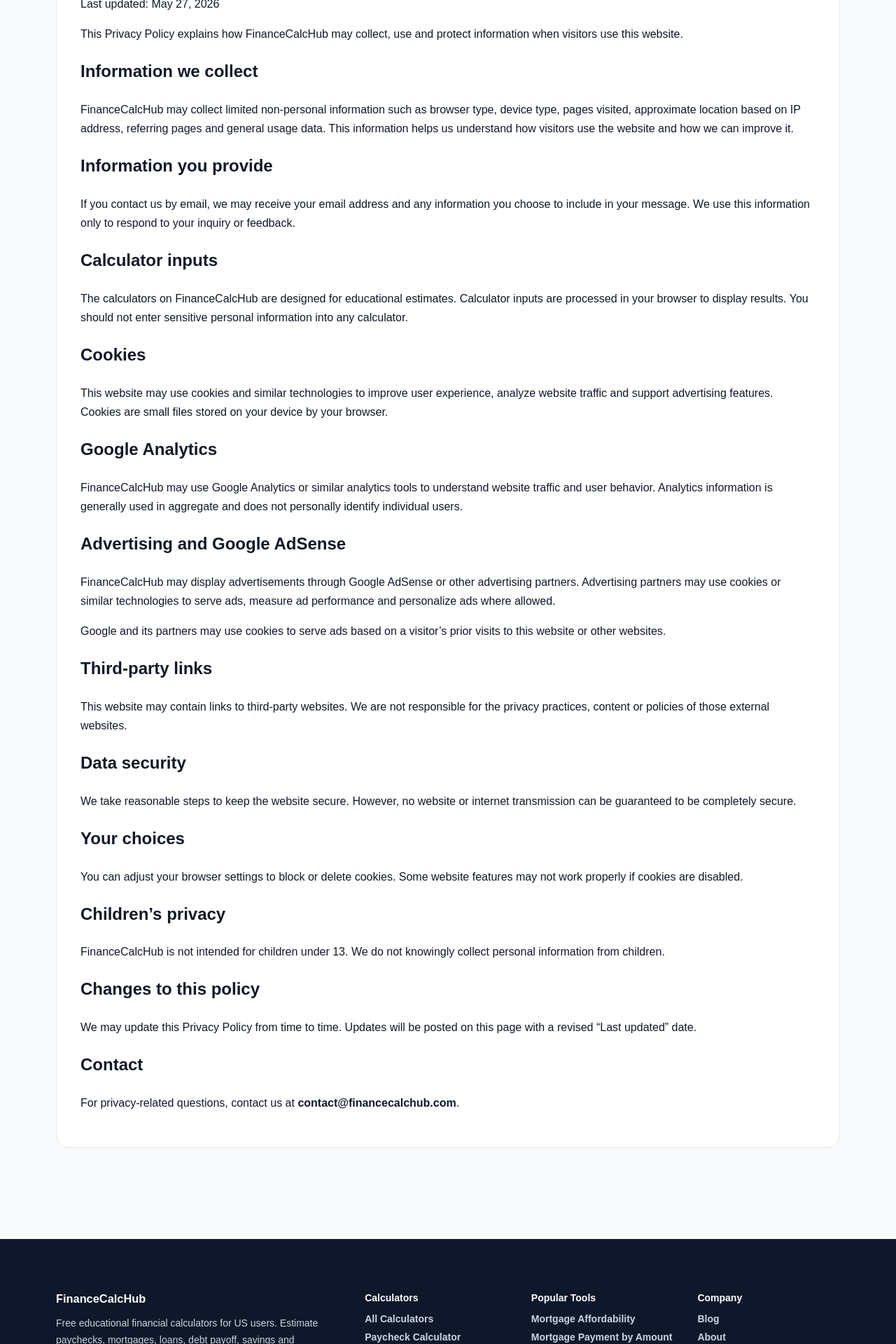
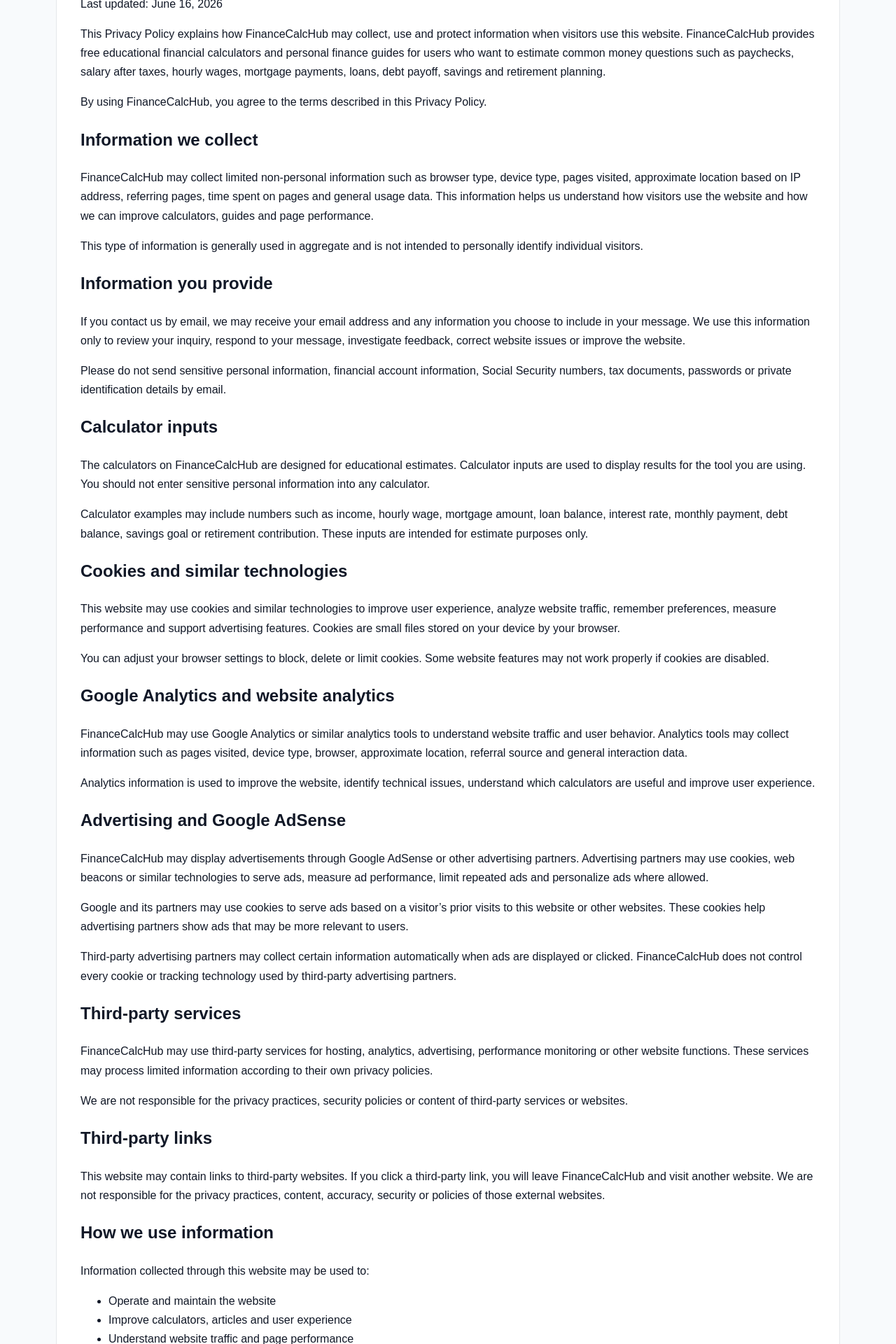
Before and after one commit to milicdejan94-ai/financecalchub, a Next.js app: page /privacy-policy in a window 1280 px wide. Shown: the part 320-2240 px from the top of the page at 70% size. Built offline with nearby package versions, Linux system fonts and the light colour scheme.

Commit message:
Improve privacy policy content

```diff
--- a/app/privacy-policy/page.tsx
+++ b/app/privacy-policy/page.tsx
@@ -1,9 +1,10 @@
 import Breadcrumbs from '../../components/Breadcrumbs';
+import RelatedCalculators from '../../components/RelatedCalculators';
 
 export const metadata = {
-  title: 'Privacy Policy',
+  title: 'Privacy Policy | FinanceCalcHub',
   description:
-    'Privacy Policy for FinanceCalcHub, including information about cookies, analytics and advertising.',
+    'Privacy Policy for FinanceCalcHub, including information about cookies, analytics, advertising, Google AdSense, calculator inputs and user privacy choices.',
 };
 
 export default function PrivacyPolicyPage() {
@@ -22,11 +23,20 @@
 
           <h1>Privacy Policy</h1>
 
-          <p>Last updated: May 27, 2026</p>
+          <p>Last updated: June 16, 2026</p>
 
           <p>
             This Privacy Policy explains how FinanceCalcHub may collect, use and
-            protect information when visitors use this website.
+            protect information when visitors use this website. FinanceCalcHub
+            provides free educational financial calculators and personal finance
+            guides for users who want to estimate common money questions such as
+            paychecks, salary after taxes, hourly wages, mortgage payments, loans,
+            debt payoff, savings and retirement planning.
+          </p>
+
+          <p>
+            By using FinanceCalcHub, you agree to the terms described in this
+            Privacy Policy.
           </p>
 
           <h2>Information we collect</h2>
@@ -34,9 +44,15 @@
           <p>
             FinanceCalcHub may collect limited non-personal information such as
             browser type, device type, pages visited, approximate location based
-            on IP address, referring pages and general usage data. This
-            information helps us understand how visitors use the website and how
-            we can improve it.
+            on IP address, referring pages, time spent on pages and general usage
+            data. This information helps us understand how visitors use the
+            website and how we can improve calculators, guides and page
+            performance.
+          </p>
+
+          <p>
+            This type of information is generally used in aggregate and is not
+            intended to personally identify individual visitors.
           </p>
 
           <h2>Information you provide</h2>
@@ -44,77 +60,167 @@
           <p>
             If you contact us by email, we may receive your email address and any
             information you choose to include in your message. We use this
-            information only to respond to your inquiry or feedback.
+            information only to review your inquiry, respond to your message,
+            investigate feedback, correct website issues or improve the website.
+          </p>
+
+          <p>
+            Please do not send sensitive personal information, financial account
+            information, Social Security numbers, tax documents, passwords or
+            private identification details by email.
           </p>
 
           <h2>Calculator inputs</h2>
 
           <p>
             The calculators on FinanceCalcHub are designed for educational
-            estimates. Calculator inputs are processed in your browser to display
-            results. You should not enter sensitive personal information into any
-            calculator.
+            estimates. Calculator inputs are used to display results for the tool
+            you are using. You should not enter sensitive personal information
+            into any calculator.
           </p>
 
-          <h2>Cookies</h2>
+          <p>
+            Calculator examples may include numbers such as income, hourly wage,
+            mortgage amount, loan balance, interest rate, monthly payment, debt
+            balance, savings goal or retirement contribution. These inputs are
+            intended for estimate purposes only.
+          </p>
+
+          <h2>Cookies and similar technologies</h2>
 
           <p>
             This website may use cookies and similar technologies to improve user
-            experience, analyze website traffic and support advertising features.
-            Cookies are small files stored on your device by your browser.
+            experience, analyze website traffic, remember preferences, measure
+            performance and support advertising features. Cookies are small files
+            stored on your device by your browser.
           </p>
 
-          <h2>Google Analytics</h2>
+          <p>
+            You can adjust your browser settings to block, delete or limit
+            cookies. Some website features may not work properly if cookies are
+            disabled.
+          </p>
+
+          <h2>Google Analytics and website analytics</h2>
 
           <p>
             FinanceCalcHub may use Google Analytics or similar analytics tools to
-            understand website traffic and user behavior. Analytics information
-            is generally used in aggregate and does not personally identify
-            individual users.
+            understand website traffic and user behavior. Analytics tools may
+            collect information such as pages visited, device type, browser,
+            approximate location, referral source and general interaction data.
+          </p>
+
+          <p>
+            Analytics information is used to improve the website, identify
+            technical issues, understand which calculators are useful and improve
+            user experience.
           </p>
 
           <h2>Advertising and Google AdSense</h2>
 
           <p>
             FinanceCalcHub may display advertisements through Google AdSense or
-            other advertising partners. Advertising partners may use cookies or
-            similar technologies to serve ads, measure ad performance and
-            personalize ads where allowed.
+            other advertising partners. Advertising partners may use cookies,
+            web beacons or similar technologies to serve ads, measure ad
+            performance, limit repeated ads and personalize ads where allowed.
           </p>
 
           <p>
             Google and its partners may use cookies to serve ads based on a
-            visitor’s prior visits to this website or other websites.
+            visitor’s prior visits to this website or other websites. These
+            cookies help advertising partners show ads that may be more relevant
+            to users.
+          </p>
+
+          <p>
+            Third-party advertising partners may collect certain information
+            automatically when ads are displayed or clicked. FinanceCalcHub does
+            not control every cookie or tracking technology used by third-party
+            advertising partners.
+          </p>
+
+          <h2>Third-party services</h2>
+
+          <p>
+            FinanceCalcHub may use third-party services for hosting, analytics,
+            advertising, performance monitoring or other website functions. These
+            services may process limited information according to their own
+            privacy policies.
+          </p>
+
+          <p>
+            We are not responsible for the privacy practices, security policies
+            or content of third-party services or websites.
           </p>
 
           <h2>Third-party links</h2>
 
           <p>
-            This website may contain links to third-party websites. We are not
-            responsible for the privacy practices, content or policies of those
-            external websites.
+            This website may contain links to third-party websites. If you click
+            a third-party link, you will leave FinanceCalcHub and visit another
+            website. We are not responsible for the privacy practices, content,
+            accuracy, security or policies of those external websites.
           </p>
+
+          <h2>How we use information</h2>
+
+          <p>
+            Information collected through this website may be used to:
+          </p>
+
+          <ul>
+            <li>Operate and maintain the website</li>
+            <li>Improve calculators, articles and user experience</li>
+            <li>Understand website traffic and page performance</li>
+            <li>Detect technical issues, broken links or errors</li>
+            <li>Respond to messages or feedback sent by email</li>
+            <li>Support advertising, analytics and website security</li>
+          </ul>
 
           <h2>Data security</h2>
 
           <p>
             We take reasonable steps to keep the website secure. However, no
-            website or internet transmission can be guaranteed to be completely
-            secure.
+            website, server, email system or internet transmission can be
+            guaranteed to be completely secure.
+          </p>
+
+          <p>
+            Users should avoid submitting sensitive personal, financial, tax or
+            identification information through calculators or email.
           </p>
 
           <h2>Your choices</h2>
 
           <p>
-            You can adjust your browser settings to block or delete cookies. Some
-            website features may not work properly if cookies are disabled.
+            You can adjust your browser settings to block or delete cookies. You
+            may also use browser privacy tools, ad settings or analytics opt-out
+            tools where available.
+          </p>
+
+          <p>
+            If you contact us by email and want us to delete a message you sent,
+            you can request that by emailing{' '}
+            <strong>contact@financecalchub.com</strong>. We will review the
+            request where applicable.
           </p>
 
           <h2>Children’s privacy</h2>
 
           <p>
             FinanceCalcHub is not intended for children under 13. We do not
-            knowingly collect personal information from children.
+            knowingly collect personal information from children under 13. If you
+            believe a child has provided personal information, please contact us
+            so we can review the issue.
+          </p>
+
+          <h2>International visitors</h2>
+
+          <p>
+            FinanceCalcHub is primarily designed for users in the United States.
+            If you access the website from outside the United States, you
+            understand that website data may be processed in locations where our
+            hosting, analytics or advertising providers operate.
           </p>
 
           <h2>Changes to this policy</h2>
@@ -124,13 +230,61 @@
             posted on this page with a revised “Last updated” date.
           </p>
 
+          <h2>Related pages</h2>
+
+          <p>
+            You may also want to review our{' '}
+            <a href="/disclaimer">Disclaimer</a> and{' '}
+            <a href="/methodology">Methodology</a> pages to understand the limits
+            of calculator results and how estimates are created.
+          </p>
+
           <h2>Contact</h2>
 
           <p>
             For privacy-related questions, contact us at{' '}
-            <strong>contact@financecalchub.com</strong>.
+            <strong>contact@financecalchub.com</strong> or visit the{' '}
+            <a href="/contact">Contact</a> page.
           </p>
         </div>
+
+        <RelatedCalculators
+          title="Helpful pages"
+          tools={[
+            {
+              title: 'Contact',
+              href: '/contact',
+            },
+            {
+              title: 'Disclaimer',
+              href: '/disclaimer',
+            },
+            {
+              title: 'Methodology',
+              href: '/methodology',
+            },
+            {
+              title: 'All Financial Calculators',
+              href: '/calculators',
+            },
+            {
+              title: 'Salary After Tax Calculators',
+              href: '/salary-after-tax',
+            },
+            {
+              title: 'Hourly Wage to Salary Calculators',
+              href: '/hourly-wage',
+            },
+            {
+              title: 'Mortgage Payment by Amount',
+              href: '/mortgage-payment',
+            },
+            {
+              title: 'Personal Finance Blog',
+              href: '/blog',
+            },
+          ]}
+        />
       </div>
     </section>
   );
```
